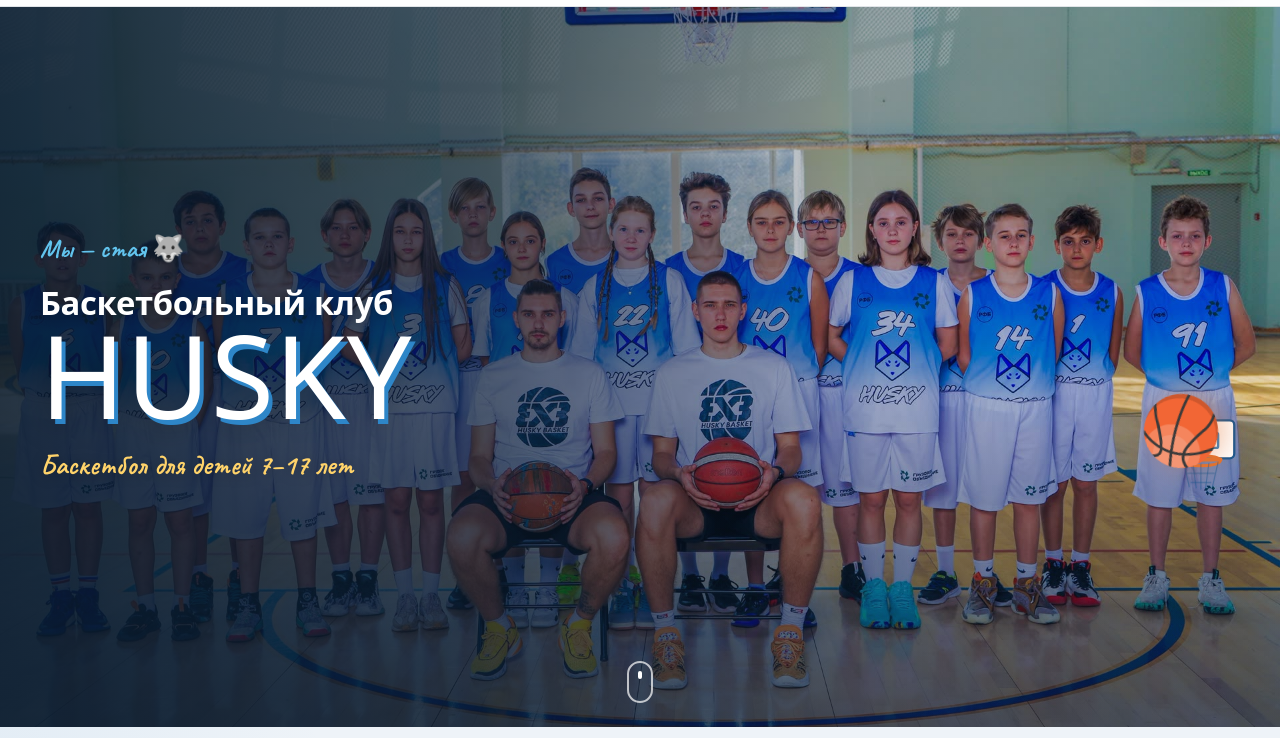
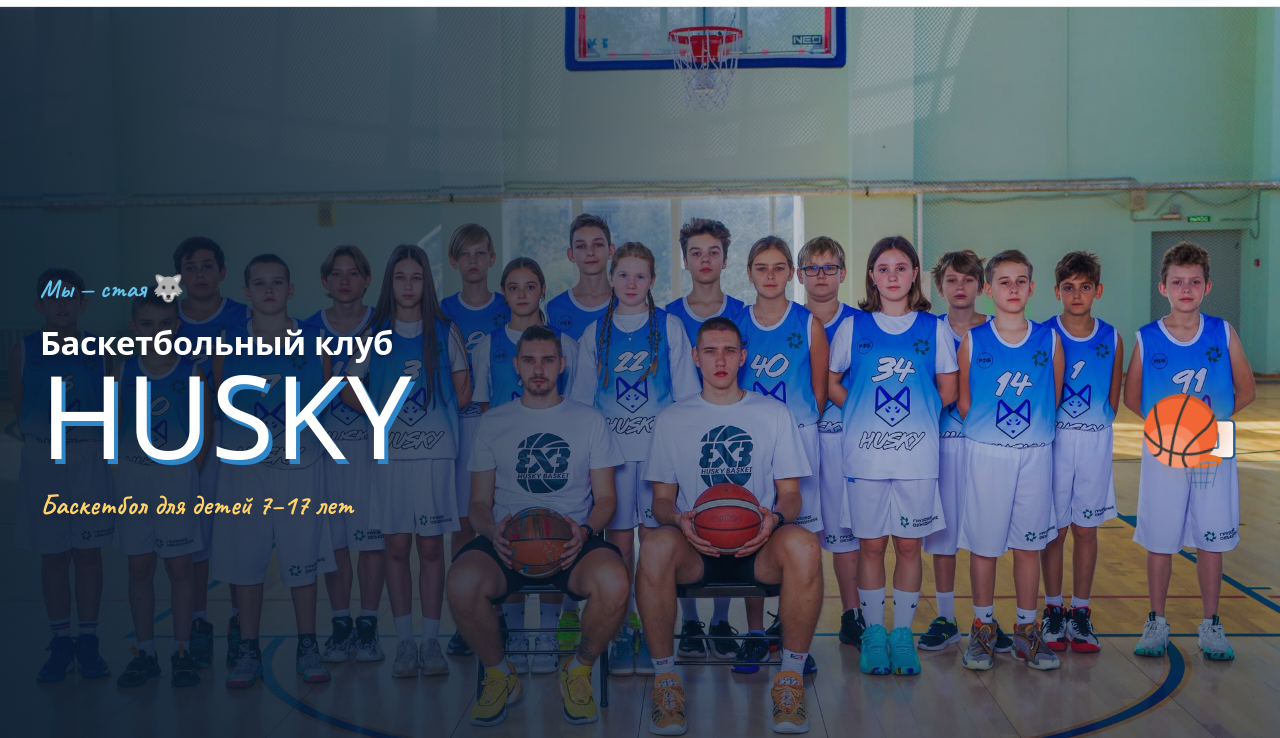
Before and after one commit to Sharkeey777/husky, a website: page index.html in a window 1280 px wide. Shown: the part 62-800 px from the top of the page. Drawn offline with Linux system fonts and the light colour scheme; a web font is replaced by a local one.

Commit message:
Fix hero overlay scroll transition

```diff
--- a/styles/styles.css
+++ b/styles/styles.css
@@ -201,7 +201,7 @@
 .hero-stage { position: relative; }
 .hero {
   position: relative;
-  min-height: min(90svh, 860px);
+  min-height: 100svh;
   display: flex;
   align-items: center;
   overflow: hidden;
@@ -583,8 +583,8 @@
 }
 
 @media (min-width: 861px) {
-  .hero-stage { height: min(120svh, 1120px); }
-  .hero { position: sticky; top: 0; height: min(90svh, 860px); }
+  .hero-stage { height: 132svh; }
+  .hero { position: sticky; top: 0; height: 100svh; }
 }
 
 @media (min-width: 861px) and (prefers-reduced-motion: no-preference) {
```
